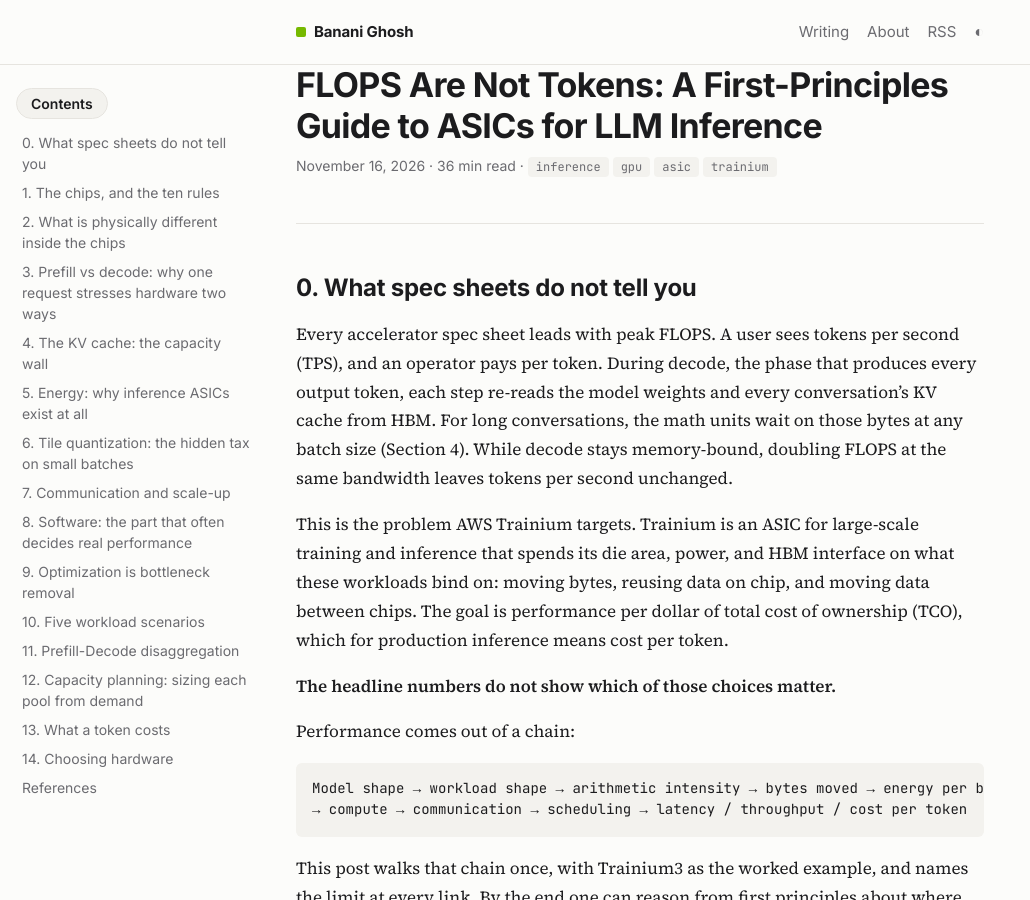
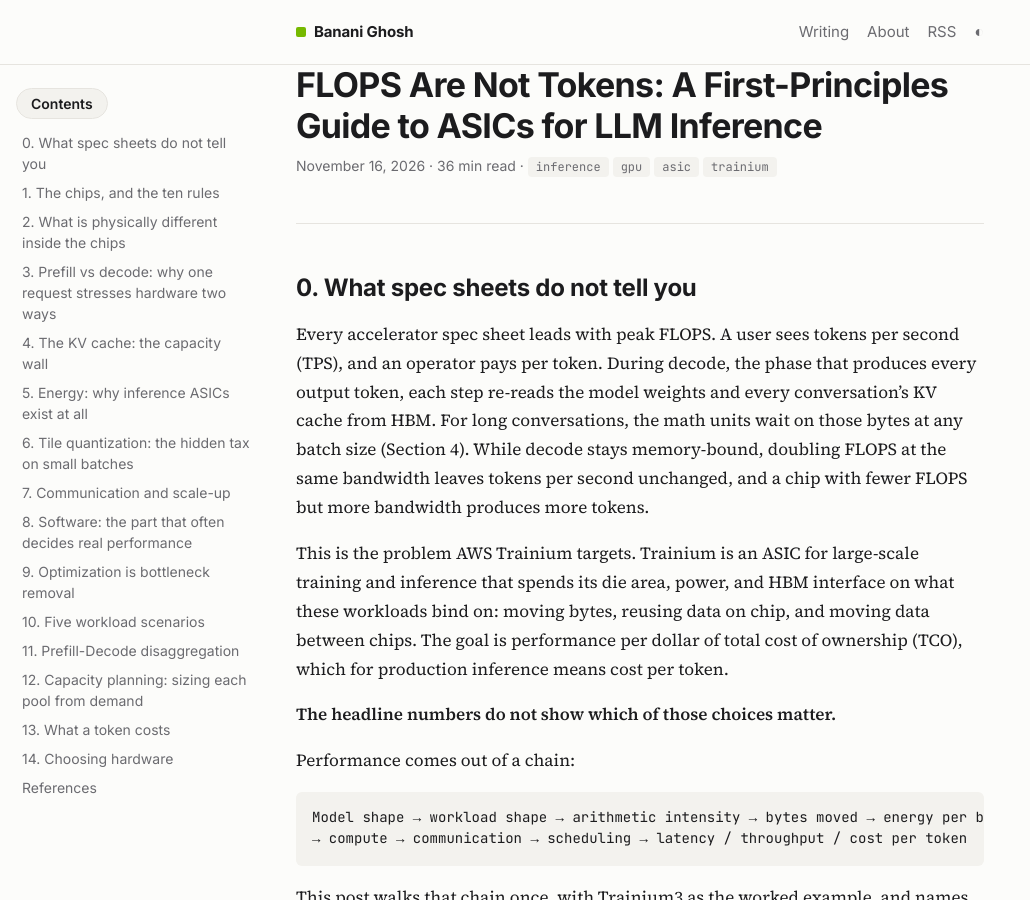
Before and after one commit to bananighosh/bananighosh.github.io, a Jekyll site: the page built from _posts/2026-11-16-flops-are-not-tokens.md, in a window 1280 px wide and 900 px high. Shown: the whole window, without its empty margins (0-1030 px from the left). Built offline with Jekyll 4.4.1, drawn with Linux system fonts in a browser that asks for light colours.

Commit message:
Intro: fewer FLOPS, more bandwidth, more tokens
Co-Authored-By: Claude Opus 5.5 <noreply@anthropic.com>
Claude-Session: https://claude.ai/code/session_01K2HJxVUv7i1duGErniTfDd

```diff
--- a/_posts/2026-11-16-flops-are-not-tokens.md
+++ b/_posts/2026-11-16-flops-are-not-tokens.md
@@ -17,7 +17,7 @@ math: false
 
 ## 0. What spec sheets do not tell you
 
-Every accelerator spec sheet leads with peak FLOPS. A user sees tokens per second (TPS), and an operator pays per token. During decode, the phase that produces every output token, each step re-reads the model weights and every conversation's KV cache from HBM. For long conversations, the math units wait on those bytes at any batch size (Section 4). While decode stays memory-bound, doubling FLOPS at the same bandwidth leaves tokens per second unchanged.
+Every accelerator spec sheet leads with peak FLOPS. A user sees tokens per second (TPS), and an operator pays per token. During decode, the phase that produces every output token, each step re-reads the model weights and every conversation's KV cache from HBM. For long conversations, the math units wait on those bytes at any batch size (Section 4). While decode stays memory-bound, doubling FLOPS at the same bandwidth leaves tokens per second unchanged, and a chip with fewer FLOPS but more bandwidth produces more tokens.
 
 This is the problem AWS Trainium targets. Trainium is an ASIC for large-scale training and inference that spends its die area, power, and HBM interface on what these workloads bind on: moving bytes, reusing data on chip, and moving data between chips. The goal is performance per dollar of total cost of ownership (TCO), which for production inference means cost per token.
 
```
